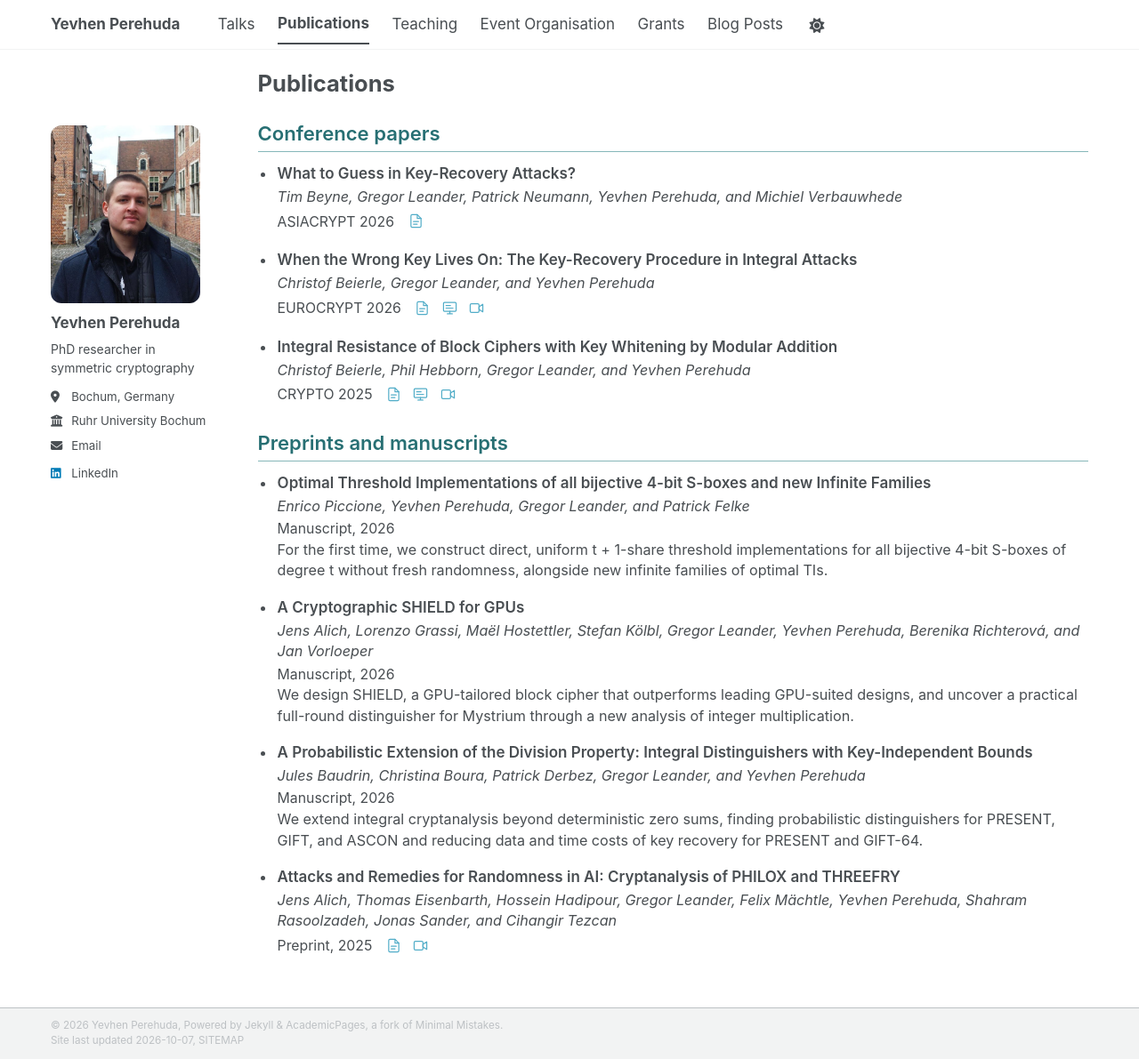
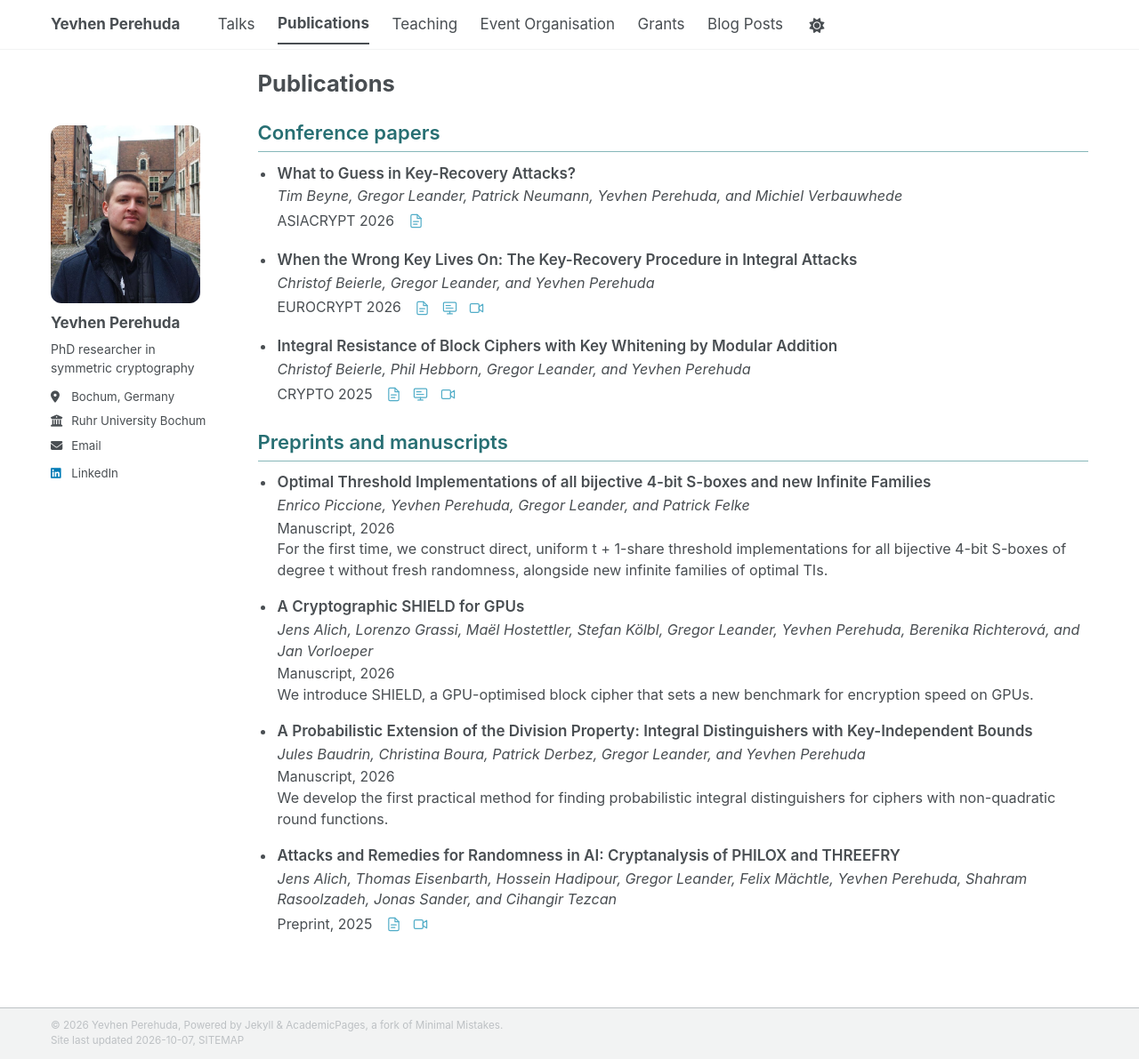
Before and after one commit to Eugen17/eugen17, a Jekyll site: the page built from _pages/publications.html, in a window 1280 px wide and 1191 px high. Shown: the whole window at 89% size. Built offline with Jekyll 4.4.1, drawn with Linux system fonts in a browser that asks for light colours; a style sheet for code colours, icons or effects is not loaded.

Commit message:
Sharpen SHIELD and probabilistic integral manuscript highlights

```diff
--- a/_data/publications.yml
+++ b/_data/publications.yml
@@ -33,13 +33,13 @@
   venue: Manuscript, 2026
   year: 2026
   category: manuscript
-  summary: We design SHIELD, a GPU-tailored block cipher that outperforms leading GPU-suited designs, and uncover a practical full-round distinguisher for Mystrium through a new analysis of integer multiplication.
+  summary: We introduce SHIELD, a GPU-optimised block cipher that sets a new benchmark for encryption speed on GPUs.
 - title: 'A Probabilistic Extension of the Division Property: Integral Distinguishers with Key-Independent Bounds'
   authors: Jules Baudrin, Christina Boura, Patrick Derbez, Gregor Leander, and Yevhen Perehuda
   venue: Manuscript, 2026
   year: 2026
   category: manuscript
-  summary: We extend integral cryptanalysis beyond deterministic zero sums, finding probabilistic distinguishers for PRESENT, GIFT, and ASCON and reducing data and time costs of key recovery for PRESENT and GIFT-64.
+  summary: We develop the first practical method for finding probabilistic integral distinguishers for ciphers with non-quadratic round functions.
 - title: 'Attacks and Remedies for Randomness in AI: Cryptanalysis of PHILOX and THREEFRY'
   authors: Jens Alich, Thomas Eisenbarth, Hossein Hadipour, Gregor Leander, Felix Mächtle, Yevhen Perehuda, Shahram Rasoolzadeh, Jonas Sander, and Cihangir Tezcan
   venue: Preprint, 2025
```
